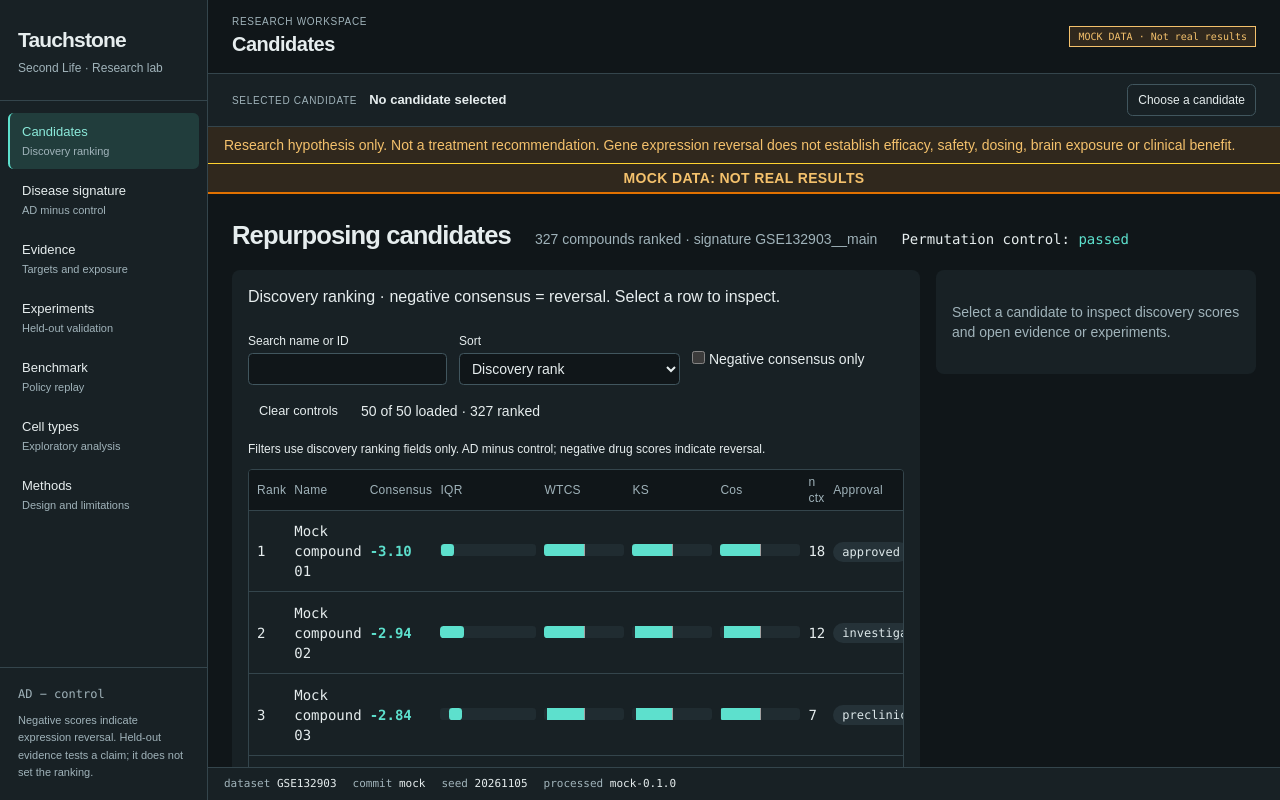
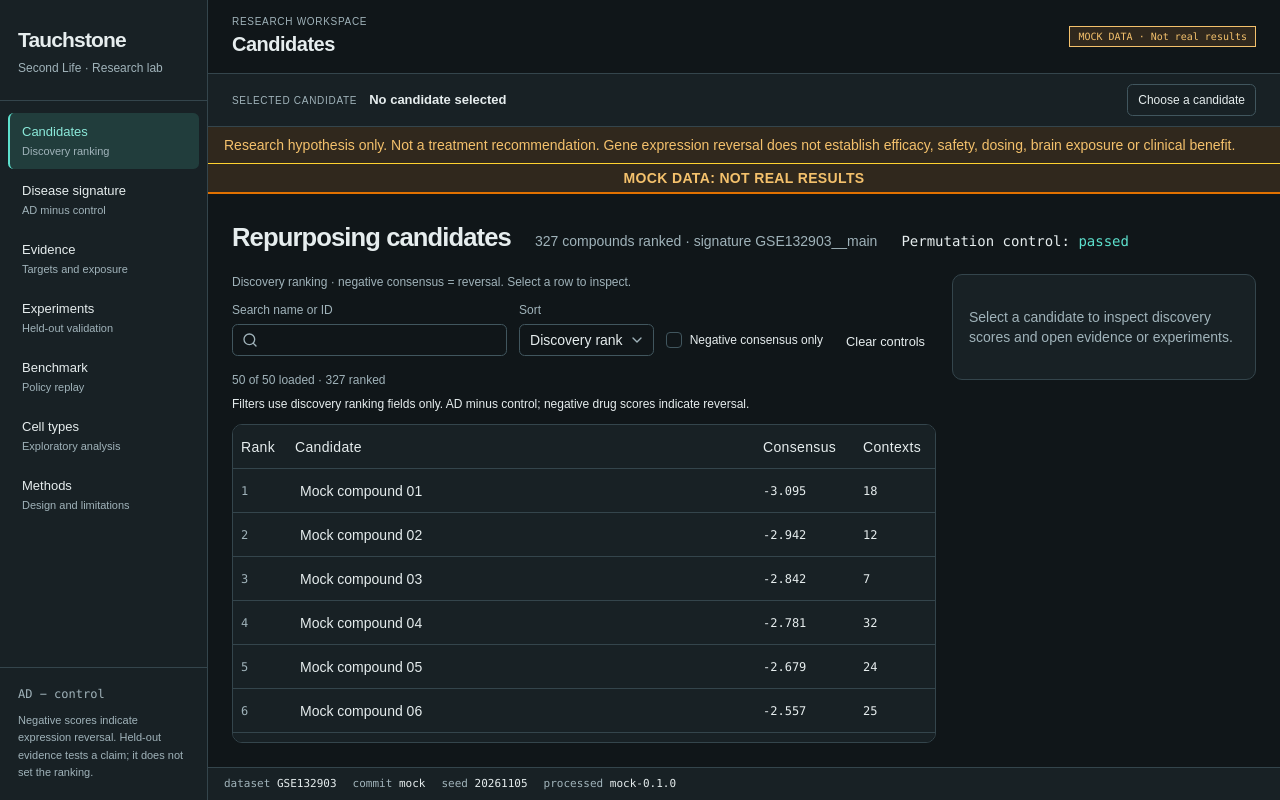
Before and after one commit to arpan404/tauchstone, a React (Vite) app in the folder apps/web/: page / in a window 1280 px wide. Built offline with nearby package versions, Linux system fonts and the light colour scheme.

Commit message:
Redesign candidate discovery as a compact shadcn workspace

```diff
--- a/apps/web/src/features/repurposing/RepurposingView.tsx
+++ b/apps/web/src/features/repurposing/RepurposingView.tsx
@@ -4,7 +4,6 @@ import { BoundaryBanner } from "@/components/BoundaryBanner";
 import { MockRibbon } from "@/components/MockRibbon";
 import { ProvenanceStrip } from "@/components/ProvenanceStrip";
 import { Button } from "@/components/ui/button";
-import { Badge } from "@/components/ui/badge";
 import { Card, CardContent, CardHeader, CardTitle } from "@/components/ui/card";
 import { Skeleton } from "@/components/ui/skeleton";
 import {
@@ -15,7 +14,12 @@ import {
 } from "@/components/ui/tooltip";
 import { useUi } from "@/store/ui";
 import { useMemo, useState } from "react";
-import { iqrBar } from "./heatmapOption";
+import { Search } from "lucide-react";
+import { Input } from "@/components/ui/input";
+import { Checkbox } from "@/components/ui/checkbox";
+import { Select, SelectTrigger, SelectValue, SelectContent, SelectItem } from "@/components/ui/select";
+import { Table, TableHeader, TableBody, TableRow, TableHead, TableCell } from "@/components/ui/table";
+import "./workspace.css";
 
 type Candidate = Schema<"Candidate">;
 
@@ -26,102 +30,6 @@ function compareDiscovery(a: Candidate, b: Candidate, sort: string) {
   }
   if (sort === "consensus") return a.consensus - b.consensus || a.rank - b.rank;
   return a.rank - b.rank;
-}
-
-function SignedBar({ value, max }: { value: number; max: number }) {
-  const pct = Math.min(100, (Math.abs(value) / max) * 50);
-  const negative = value < 0;
-  return (
-    <span
-      className="relative inline-block h-3 w-20 overflow-hidden rounded-sm bg-neutral-100"
-      role="img"
-      aria-label={`${value.toFixed(2)} (${negative ? "reversal" : "mimic"})`}
-      title={`${value.toFixed(3)}`}
-    >
-      <span className="absolute top-0 bottom-0 left-1/2 w-px bg-neutral-400" />
-      <span
-        className={`absolute top-0 bottom-0 ${negative ? "bg-teal-700" : "bg-amber-600"}`}
-        style={
-          negative
-            ? { right: "50%", width: `${pct}%` }
-            : { left: "50%", width: `${pct}%` }
-        }
-      />
-    </span>
-  );
-}
-
-function CandidateRow({
-  c,
-  selected,
-  iqrMin,
-  iqrMax,
-  onSelect,
-}: {
-  c: Candidate;
-  selected: boolean;
-  iqrMin: number;
-  iqrMax: number;
-  onSelect: () => void;
-}) {
-  const maxScore = 3;
-  const bar = iqrBar(c.consensus_iqr[0], c.consensus_iqr[1], iqrMin, iqrMax);
-  return (
-    <tr
-      role="button"
-      tabIndex={0}
-      aria-label={`Select ${c.name}, rank ${c.rank}, consensus ${c.consensus.toFixed(2)}`}
-      onClick={onSelect}
-      onKeyDown={(e) => {
-        if (e.key === "Enter" || e.key === " ") {
-          e.preventDefault();
-          onSelect();
-        }
-      }}
-      aria-selected={selected}
-      className={`cursor-pointer border-b border-neutral-100 tabular-nums hover:bg-teal-50/50 focus-visible:bg-teal-50/50 focus-visible:ring-2 focus-visible:ring-teal-700 focus-visible:ring-inset focus-visible:outline-none ${
-        selected ? "bg-teal-50" : ""
-      }`}
-    >
-      <td className="py-1.5 pr-2 pl-2 font-medium">{c.rank}</td>
-      <td className="py-1.5 pr-2">{c.name}</td>
-      <td className="py-1.5 pr-2 font-semibold text-teal-900">
-        {c.consensus.toFixed(2)}
-      </td>
-      <td className="py-1.5 pr-2">
-        <span
-          className="relative inline-block h-3 w-24 overflow-hidden rounded-sm bg-neutral-100"
-          role="img"
-          aria-label={`IQR ${c.consensus_iqr[0].toFixed(2)} to ${c.consensus_iqr[1].toFixed(2)}`}
-          title={`IQR [${c.consensus_iqr[0].toFixed(2)}, ${c.consensus_iqr[1].toFixed(2)}]`}
-        >
-          <span
-            className="absolute top-0 bottom-0 rounded-sm bg-teal-700/70"
-            style={{
-              left: `${bar.left}%`,
-              width: `${Math.max(4, bar.width)}%`,
-            }}
-          />
-        </span>
-      </td>
-      <td className="py-1.5 pr-2">
-        <SignedBar value={c.scores.wtcs} max={maxScore} />
-      </td>
-      <td className="py-1.5 pr-2">
-        <SignedBar value={c.scores.ks} max={maxScore} />
-      </td>
-      <td className="py-1.5 pr-2">
-        <SignedBar value={c.scores.cosine} max={maxScore} />
-      </td>
-      <td className="py-1.5 pr-2">{c.n_ranking_contexts}</td>
-      <td className="py-1.5 pr-2">
-        {c.approval_status && c.approval_status.status !== "unknown" && (
-          <Badge variant="secondary">{c.approval_status.status}</Badge>
-        )}
-      </td>
-      <td className="py-1.5 pr-2 text-neutral-500">{c.flags?.join(", ")}</td>
-    </tr>
-  );
 }
 
 export function RepurposingView() {
@@ -148,22 +56,17 @@ export function RepurposingView() {
 
     [data, query, sort, negativeOnly],
   );
-  const iqrRange = useMemo(() => {
-    const los = (data?.candidates ?? []).map((c) => c.consensus_iqr[0]);
-    const his = (data?.candidates ?? []).map((c) => c.consensus_iqr[1]);
-    return { min: Math.min(...los, 0), max: Math.max(...his, 0) };
-  }, [data]);
   const perm = data?.permutation_control;
 
   return (
-    <div className="flex h-full flex-col">
+    <div className="candidate-workspace flex h-full min-h-0 flex-col bg-background text-foreground">
       <BoundaryBanner />
       <MockRibbon show={mockData} />
-      <div className="flex-1 space-y-4 overflow-auto p-4">
+      <div className="flex min-h-0 flex-1 flex-col gap-4 overflow-auto p-4">
         <div className="flex flex-wrap items-baseline gap-x-6 gap-y-1">
-          <h2 className="text-xl font-semibold">Repurposing candidates</h2>
+          <h2 className="text-lg font-semibold">Repurposing candidates</h2>
           {data && (
-            <p className="text-sm text-neutral-500">
+            <p className="text-sm text-muted-foreground">
               {data.n_ranked} compounds ranked · signature {data.signature}
             </p>
           )}
@@ -172,13 +75,13 @@ export function RepurposingView() {
               <Tooltip>
                 <TooltipTrigger
                   aria-label={`Permutation control: ${perm.passed ? "passed" : "top-20 not all significant (gate: all 20 at p < 0.05)"}`}
-                  className="rounded-sm text-sm font-medium focus-visible:ring-2 focus-visible:ring-teal-700 focus-visible:outline-none"
+                  className="rounded-sm text-sm font-medium focus-visible:ring-2 focus-visible:ring-ring focus-visible:outline-none"
                 >
                   <span className="tabular-nums">
                     Permutation control:{" "}
                     <span
                       className={
-                        perm.passed ? "text-teal-800" : "text-amber-800"
+                        perm.passed ? "text-primary" : "text-foreground"
                       }
                     >
                       {perm.passed
@@ -207,79 +110,25 @@ export function RepurposingView() {
         {data && (
           <>
             {compared.length > 0 && <section aria-label="Candidate comparison">
-              <Card>
-                <CardHeader>
-                  <CardTitle>
-                    Discovery comparison ({compared.length}/3)
-                  </CardTitle>
-                </CardHeader>
-                <CardContent>
-                  <Button
-                    variant="ghost"
-                    size="sm"
-                    onClick={() => setCompared([])}
-                  >
-                    Clear comparison
-                  </Button>
-                  <div className="overflow-x-auto">
-                    <table className="w-full text-left text-sm">
-                      <thead>
-                        <tr>
-                          {[
-                            "Candidate",
-                            "Rank",
-                            "Consensus",
-                            "IQR",
-                            "WTCS",
-                            "KS",
-                            "Cosine",
-                            "Contexts",
-                            "",
-                          ].map((h) => (
-                            <th key={h}>{h}</th>
-                          ))}
-                        </tr>
-                      </thead>
-                      <tbody>
-                        {compared
-                          .map((id) => data.candidates.find((c) => c.id === id))
-                          .filter((c): c is Candidate => !!c)
-                          .map((c) => (
-                            <tr key={c.id}>
-                              <td>{c.name}</td>
-                              <td>{c.rank}</td>
-                              <td>{c.consensus.toFixed(3)}</td>
-                              <td>{c.consensus_iqr.map(value => value.toFixed(3)).join(" to ")}</td>
-                              <td>{c.scores.wtcs.toFixed(3)}</td>
-                              <td>{c.scores.ks.toFixed(3)}</td>
-                              <td>{c.scores.cosine.toFixed(3)}</td>
-                              <td>{c.n_ranking_contexts}</td>
-                              <td>
-                                <Button
-                                  variant="ghost"
-                                  size="sm"
-                                  aria-label={`Remove ${c.name}`}
-                                  onClick={() =>
-                                    setCompared((ids) =>
-                                      ids.filter((id) => id !== c.id),
-                                    )
-                                  }
-                                >
-                                  Remove
-                                </Button>
-                              </td>
-                            </tr>
-                          ))}
-                      </tbody>
-                    </table>
-                  </div>
-                </CardContent>
-              </Card>
+              <div className="flex items-center justify-between gap-3 border-b border-border pb-2">
+                <h3 className="text-sm font-medium">Discovery comparison ({compared.length}/3)</h3>
+                <Button variant="ghost" size="sm" onClick={() => setCompared([])}>Clear comparison</Button>
+              </div>
+              <div className="grid gap-3 pt-3 md:grid-cols-3">
+                {compared.map(id => data.candidates.find(c => c.id === id)).filter((c): c is Candidate => !!c).map(c => <div key={c.id} className="min-w-0 rounded-lg border border-border bg-card p-3">
+                  <div className="flex items-center justify-between gap-2"><span className="truncate text-sm font-medium">{c.name}</span><Button variant="ghost" size="sm" aria-label={`Remove ${c.name}`} onClick={() => setCompared(ids => ids.filter(id => id !== c.id))}>Remove</Button></div>
+                  <dl className="mt-2 grid grid-cols-2 gap-x-3 gap-y-2 text-xs">{[
+                    ["Rank", c.rank], ["Consensus", c.consensus.toFixed(3)],
+                    ["IQR", c.consensus_iqr.map(v => v.toFixed(3)).join(" to ")], ["Contexts", c.n_ranking_contexts],
+                    ["WTCS", c.scores.wtcs.toFixed(3)], ["KS", c.scores.ks.toFixed(3)], ["Cosine", c.scores.cosine.toFixed(3)],
+                  ].map(([label,value]) => <div key={label}><dt className="text-muted-foreground">{label}</dt><dd className="font-mono tabular-nums">{value}</dd></div>)}</dl>
+                </div>)}
+              </div>
             </section>}
-            <div className="grid items-start gap-4 lg:grid-cols-[minmax(0,1fr)_20rem]">
+            <div className="grid min-h-0 flex-1 gap-4 lg:grid-cols-[minmax(0,1fr)_19rem]">
               <section
                 aria-label="Candidate inspector"
-                className="order-first min-w-0 lg:order-last lg:col-start-2 lg:row-start-1"
+                className="order-first min-w-0 self-start lg:order-last lg:col-start-2 lg:row-start-1"
               >
                 <Card>
                   {selected ? (
@@ -288,18 +137,20 @@ export function RepurposingView() {
                         <CardTitle>{selected.name}</CardTitle>
                       </CardHeader>
                       <CardContent className="space-y-3">
-                        <p>
-                          ID {selected.id} · Discovery rank {selected.rank} ·
-                          Consensus {selected.consensus.toFixed(3)}
-                        </p>
-                        <p>
-                          IQR {selected.consensus_iqr.map(value => value.toFixed(3)).join(" to ")} ·{" "}
-                          {selected.n_ranking_contexts} ranking contexts
-                        </p>
-                        <p>
-                          WTCS {selected.scores.wtcs.toFixed(3)} · KS {selected.scores.ks.toFixed(3)}{" "}
-                          · Cosine {selected.scores.cosine.toFixed(3)}
-                        </p>
+                        <p className="break-all text-xs text-muted-foreground">{selected.id}</p>
+                        <dl className="grid grid-cols-2 gap-x-4 gap-y-3">
+                          {[
+                            ["Discovery rank", selected.rank],
+                            ["Consensus", selected.consensus.toFixed(3)],
+                            ["IQR", selected.consensus_iqr.map(v => v.toFixed(3)).join(" to ")],
+                            ["Ranking contexts", selected.n_ranking_contexts],
+                            ["WTCS", selected.scores.wtcs.toFixed(3)],
+                            ["KS", selected.scores.ks.toFixed(3)],
+                            ["Cosine", selected.scores.cosine.toFixed(3)],
+                            ["Approval", selected.approval_status?.status ?? "unspecified"],
+                          ].map(([label, value]) => <div key={label}><dt className="text-xs text-muted-foreground">{label}</dt><dd className="mt-1 font-mono text-xs tabular-nums">{value}</dd></div>)}
+                        </dl>
+                        {selected.flags?.length ? <p className="text-xs text-muted-foreground">Flags: {selected.flags.join(", ")}</p> : null}
                         <div className="flex flex-wrap gap-4">
                           <Button
                             variant="outline"
@@ -355,62 +206,28 @@ export function RepurposingView() {
                 </Card>
               </section>
 
-              <Card className="min-w-0 lg:col-start-1 lg:row-start-1">
-                <CardHeader className="pb-2">
-                  <CardTitle className="text-sm font-medium">
+              <section className="candidate-table-pane flex min-h-0 min-w-0 flex-col lg:col-start-1 lg:row-start-1">
+                <div className="mb-3 text-xs text-muted-foreground">
+                  <p>
                     Discovery ranking · negative consensus = reversal. Select a
                     row to inspect.
-                  </CardTitle>
-                </CardHeader>
-                <CardContent className="overflow-x-auto">
-                  <div className="mb-4 flex flex-wrap items-center gap-3">
-                    <label className="grid gap-1 text-xs font-medium">
-                      Search name or ID{" "}
-                      <input
-                        className="h-8 rounded-md border border-input bg-background px-2 text-sm focus-visible:outline-ring"
-                        value={query}
-                        onChange={(e) => setQuery(e.target.value)}
-                      />
-                    </label>
-                    <label className="grid gap-1 text-xs font-medium">
-                      Sort{" "}
-                      <select
-                        className="h-8 rounded-md border border-input bg-background px-2 text-sm focus-visible:outline-ring"
-                        value={sort}
-                        onChange={(e) => setSort(e.target.value)}
-                      >
-                        <option value="rank">Discovery rank</option>
-                        <option value="consensus">Consensus ascending</option>
-                        <option value="name">Name</option>
-                        <option value="contexts">
-                          Ranking contexts descending
-                        </option>
-                      </select>
-                    </label>
-                    <label>
-                      <input
-                        type="checkbox"
-                        checked={negativeOnly}
-                        onChange={(e) => setNegativeOnly(e.target.checked)}
-                      />{" "}
-                      Negative consensus only
-                    </label>
-                    <Button
-                      variant="ghost"
-                      size="sm"
-                      onClick={() => {
-                        setQuery("");
-                        setNegativeOnly(false);
-                        setSort("rank");
-                      }}
-                    >
-                      Clear controls
-                    </Button>
-                    <span role="status">
-                      {candidates.length} of {data.candidates.length} loaded ·{" "}
-                      {data.n_ranked} ranked
-                    </span>
+                  </p>
+                </div>
+                <div className="flex min-h-0 flex-1 flex-col">
+                  <div className="mb-4 flex flex-wrap items-end gap-3">
+                    <div className="grid min-w-40 flex-1 gap-1.5">
+                      <label htmlFor="candidate-search" className="text-xs text-muted-foreground">Search name or ID</label>
+                      <div className="relative"><Search aria-hidden="true" className="absolute left-2.5 top-2 size-4 text-muted-foreground"/><Input id="candidate-search" aria-label="Search name or ID" className="pl-8" value={query} onChange={e => setQuery(e.target.value)} /></div>
+                    </div>
+                    <div className="grid gap-1.5"><span id="candidate-sort-label" className="text-xs text-muted-foreground">Sort</span>
+                    <Select value={sort} onValueChange={v => setSort(v ?? "rank")}>
+                      <SelectTrigger aria-label="Sort"><SelectValue>{(value) => ({rank: "Discovery rank", consensus: "Consensus ascending", name: "Name", contexts: "Ranking contexts descending"}[String(value)])}</SelectValue></SelectTrigger>
+                      <SelectContent>{Object.entries({rank: "Discovery rank", consensus: "Consensus ascending", name: "Name", contexts: "Ranking contexts descending"}).map(([value,label]) => <SelectItem key={value} value={value}>{label}</SelectItem>)}</SelectContent>
+                    </Select></div>
+                    <label className="flex h-8 items-center gap-2 text-xs"><Checkbox aria-label="Negative consensus only" checked={negativeOnly} onCheckedChange={setNegativeOnly}/>Negative consensus only</label>
+                    <Button variant="ghost" size="sm" onClick={() => {setQuery(""); setNegativeOnly(false); setSort("rank");}}>Clear controls</Button>
                   </div>
+                  <p role="status" className="mb-2 text-xs text-muted-foreground">{candidates.length} of {data.candidates.length} loaded · {data.n_ranked} ranked</p>
                   <p className="mb-3 text-xs">
                     Filters use discovery ranking fields only. AD minus control;
                     negative drug scores indicate reversal.
@@ -418,45 +235,21 @@ export function RepurposingView() {
                   {candidates.length === 0 && (
                     <p>No candidates match these controls.</p>
                   )}
-                  <div
-                    role="region"
-                    aria-label="Candidate results"
-                    tabIndex={0}
-                    className="max-h-[52vh] overflow-auto rounded border border-border"
-                  >
-                    <table className="w-full min-w-[760px] text-sm">
-                      <thead className="sticky top-0 z-10 bg-background">
-                        <tr className="border-b border-neutral-200 text-left text-xs text-neutral-500">
-                          <th className="py-1 pr-2 pl-2 font-medium">Rank</th>
-                          <th className="py-1 pr-2 font-medium">Name</th>
-                          <th className="py-1 pr-2 font-medium">Consensus</th>
-                          <th className="py-1 pr-2 font-medium">IQR</th>
-                          <th className="py-1 pr-2 font-medium">WTCS</th>
-                          <th className="py-1 pr-2 font-medium">KS</th>
-                          <th className="py-1 pr-2 font-medium">Cos</th>
-                          <th className="py-1 pr-2 font-medium">n ctx</th>
-                          <th className="py-1 pr-2 font-medium">Approval</th>
-                          <th className="py-1 pr-2 font-medium">Flags</th>
-                        </tr>
-                      </thead>
-                      <tbody>
-                        {candidates.map((c) => (
-                          <CandidateRow
-                            key={c.id}
-                            c={c}
-                            selected={c.id === selectedCandidateId}
-                            iqrMin={iqrRange.min}
-                            iqrMax={iqrRange.max}
-                            onSelect={() => {
-                              selectCandidate(c.id);
-                            }}
-                          />
-                        ))}
-                      </tbody>
-                    </table>
+                  <div role="region" aria-label="Candidate results" className="candidate-results min-h-0 overflow-auto">
+                    <Table>
+                      <TableHeader className="sticky top-0 z-10 bg-card"><TableRow>
+                        {["Rank", "Candidate", "Consensus", "Contexts"].map(h => <TableHead key={h}>{h}</TableHead>)}
+                      </TableRow></TableHeader>
+                      <TableBody>{candidates.map(c => <TableRow key={c.id} aria-selected={c.id === selectedCandidateId} className={c.id === selectedCandidateId ? "bg-primary/10 hover:bg-primary/10" : ""}>
+                        <TableCell className="font-mono text-xs text-muted-foreground">{c.rank}</TableCell>
+                        <TableCell><Button variant="ghost" className="h-auto max-w-full justify-start px-1 py-0 text-left font-medium" aria-label={`Select ${c.name}, rank ${c.rank}, consensus ${c.consensus.toFixed(2)}`} onClick={() => selectCandidate(c.id)}><span className="truncate">{c.name}</span></Button></TableCell>
+                        <TableCell className="font-mono text-xs tabular-nums">{c.consensus.toFixed(3)}</TableCell>
+                        <TableCell className="font-mono text-xs tabular-nums">{c.n_ranking_contexts}</TableCell>
+                      </TableRow>)}</TableBody>
+                    </Table>
                   </div>
-                </CardContent>
-              </Card>
+                </div>
+              </section>
             </div>
           </>
         )}
--- /dev/null
+++ b/apps/web/src/features/repurposing/workspace.css
@@ -0,0 +1,12 @@
+.candidate-workspace [data-slot="card"] { background: var(--card); border: 1px solid var(--border); box-shadow: none; border-radius: 10px; gap: 12px; }
+.candidate-workspace .candidate-results { flex: 1; min-height: 220px; border: 1px solid var(--border); border-radius: 10px; background: var(--card); }
+.candidate-workspace .candidate-results [data-slot="table-container"] { overflow: visible; }
+.candidate-workspace .candidate-results [data-slot="table-row"] { height: 44px; }
+.candidate-workspace .candidate-results [data-slot="table-cell"] { padding-block: 4px; }
+.candidate-workspace .candidate-results [data-slot="table"] { table-layout: fixed; }
+.candidate-workspace .candidate-results [data-slot="table-head"]:first-child { width: 54px; }
+.candidate-workspace .candidate-results [data-slot="table-head"]:nth-child(3) { width: 100px; }
+.candidate-workspace .candidate-results [data-slot="table-head"]:last-child { width: 80px; }
+@media (width < 1024px) { .candidate-workspace .candidate-results { height: 480px; } }
+
+.candidate-workspace .candidate-table-pane { overflow: hidden; }
```
Also changed, not shown: 1 other file (tests, documents, lock files or other folders).
